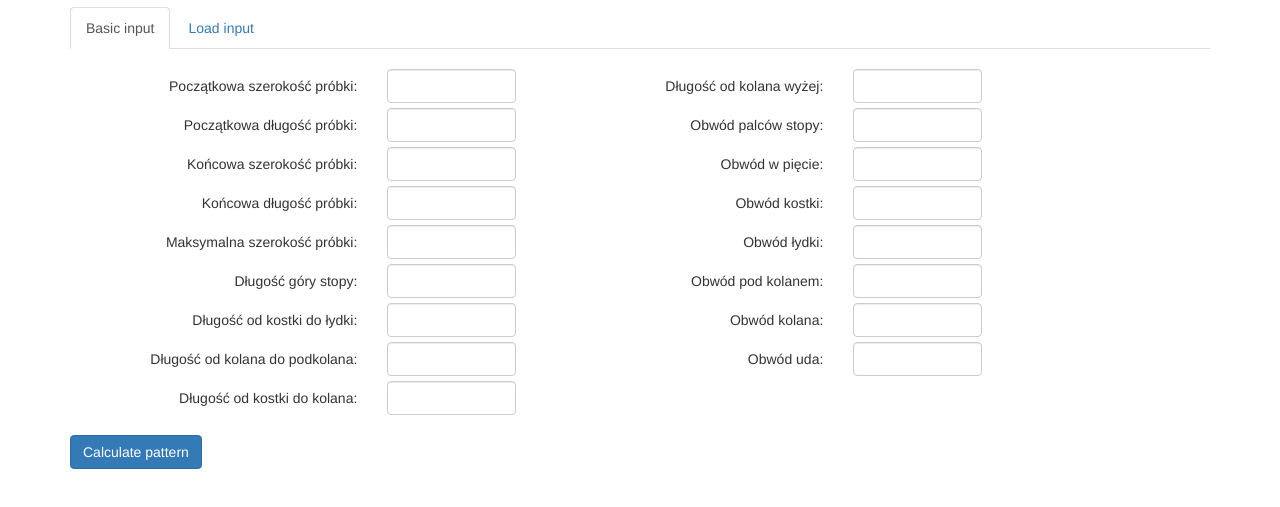
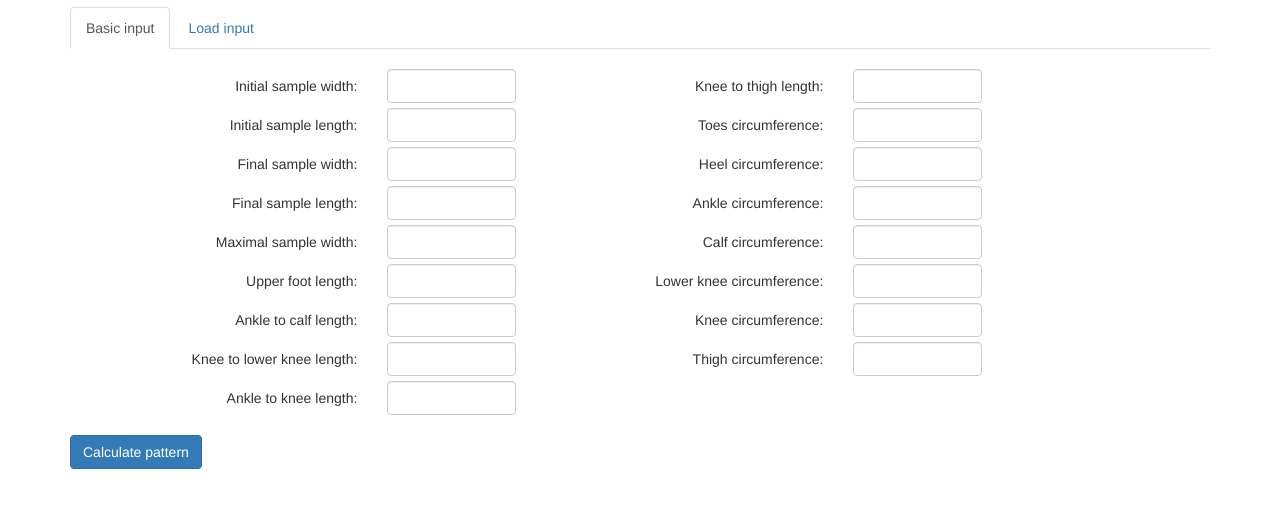
Before and after one commit to xix-century-girl/xix-century-girl.github.io, a plain HTML site: page apps/stockings.html in a window 1280 px wide. Shown: the part 63-570 px from the top of the page. Drawn offline with nearby package versions, Linux system fonts and the light colour scheme.

Commit message:
english labels

```diff
--- a/apps/stockings.html
+++ b/apps/stockings.html
@@ -13,41 +13,41 @@
 		<script src="../PatternAppTemplate/pattern-app-template.js"></script>
 		<script>
 			var inputDefinitions = [
-				new InputDefinition("pSzerProbki", "Początkowa szerokość próbki"),
-				new InputDefinition("pDlProbki", "Początkowa długość próbki"),
-				new InputDefinition("kSzerProbki", "Końcowa szerokość próbki"),
-				new InputDefinition("kDlProbki", "Końcowa długość próbki"),
-				new InputDefinition("maxSzerProbki", "Maksymalna szerokość próbki"),
-				new InputDefinition("dlGoryStopy", "Długość góry stopy"),
-				new InputDefinition("dlKostkaLydka", "Długość od kostki do łydki"),
-				new InputDefinition("dlKolanoPodkolano", "Długość od kolana do podkolana"),
-				new InputDefinition("dlKostkaKolano", "Długość od kostki do kolana"),
-				new InputDefinition("dlKolanoBrzeg", "Długość od kolana wyżej"),
-				new InputDefinition("obPalcow", "Obwód palców stopy"),
-				new InputDefinition("obPiety", "Obwód w pięcie"),
-				new InputDefinition("obKostki", "Obwód kostki"),
-				new InputDefinition("obLydki", "Obwód łydki"),
-				new InputDefinition("obPodkolanem", "Obwód pod kolanem"),
-				new InputDefinition("obKolana", "Obwód kolana"),
-				new InputDefinition("obUda", "Obwód uda")
+				new InputDefinition("pSzerProbki", "Initial sample width"),
+				new InputDefinition("pDlProbki", "Initial sample length"),
+				new InputDefinition("kSzerProbki", "Final sample width"),
+				new InputDefinition("kDlProbki", "Final sample length"),
+				new InputDefinition("maxSzerProbki", "Maximal sample width"),
+				new InputDefinition("dlGoryStopy", "Upper foot length"),
+				new InputDefinition("dlKostkaLydka", "Ankle to calf length"),
+				new InputDefinition("dlKolanoPodkolano", "Knee to lower knee length"),
+				new InputDefinition("dlKostkaKolano", "Ankle to knee length"),
+				new InputDefinition("dlKolanoBrzeg", "Knee to thigh length"),
+				new InputDefinition("obPalcow", "Toes circumference"),
+				new InputDefinition("obPiety", "Heel circumference"),
+				new InputDefinition("obKostki", "Ankle circumference"),
+				new InputDefinition("obLydki", "Calf circumference"),
+				new InputDefinition("obPodkolanem", "Lower knee circumference"),
+				new InputDefinition("obKolana", "Knee circumference"),
+				new InputDefinition("obUda", "Thigh circumference")
 			];
 
 			var outputDefinitions = [
-				new OutputDefinition("zmianaSzer", "Zmiana szerokości", function(v) { return v.kSzerProbki / v.pSzerProbki;}, "float"),
-				new OutputDefinition("zmianaDl", "Zmiana długości", function(v) { return v.kDlProbki / v.pDlProbki;}, "float"),
-				new OutputDefinition("maxZmianaSzer", "Maksymalna zmiana szerokości", function(v) { return v.maxSzerProbki / v.pSzerProbki;}, "float"),
-				new OutputDefinition("pDlGoryStopy", "Przeliczona długość góry stopy", function(v) { return v.dlGoryStopy / v.zmianaDl;}, "cm"),
-				new OutputDefinition("pDlKostkaLydka", "Przeliczona długość od kostki do łydki", function(v) { return v.dlKostkaLydka / v.zmianaDl;}, "cm"),
-				new OutputDefinition("pDlKolanoPodkolano", "Przeliczona długość od kolana do podkolana", function(v) { return v.dlKolanoPodkolano / v.zmianaDl;}, "cm"),
-				new OutputDefinition("pDlKostkaKolano", "Przeliczona długość od kostki do kolana", function(v) { return v.dlKostkaKolano / v.zmianaDl;}, "cm"),
-				new OutputDefinition("pDlKolanoBrzeg", "Przeliczona długość od kolana wyżej", function(v) { return v.dlKolanoBrzeg / v.zmianaDl;}, "cm"),
-				new OutputDefinition("pObPalcow", "Przeliczony obwód palców stopy", function(v) { return v.obPalcow / v.zmianaSzer;}, "cm"),
-				new OutputDefinition("pObPiety", "Przeliczony obwód w pięcie", function(v) { return v.obPiety / v.zmianaSzer;}, "cm"),
-				new OutputDefinition("pObKostki", "Przeliczony obwód kostki", function(v) { return Math.max(v.obPiety / v.maxZmianaSzer, v.obKostki / v.zmianaSzer);}, "cm"),
-				new OutputDefinition("pObLydki", "Przeliczony obwód łydki", function(v) { return v.obLydki / v.zmianaSzer;}, "cm"),
-				new OutputDefinition("pObPodkolanem", "Przeliczony obwód pod kolanem", function(v) { return v.obPodkolanem / v.zmianaSzer;}, "cm"),
-				new OutputDefinition("pObKolana", "Przeliczony obwód kolana", function(v) { return v.obKolana / v.zmianaSzer;}, "cm"),
-				new OutputDefinition("pObUda", "Przeliczony obwód uda", function(v) { return v.obUda / v.zmianaSzer;}, "cm"),
+				new OutputDefinition("zmianaSzer", "Width ratio", function(v) { return v.kSzerProbki / v.pSzerProbki;}, "float"),
+				new OutputDefinition("zmianaDl", "Length ratio", function(v) { return v.kDlProbki / v.pDlProbki;}, "float"),
+				new OutputDefinition("maxZmianaSzer", "Maximal width ratio", function(v) { return v.maxSzerProbki / v.pSzerProbki;}, "float"),
+				new OutputDefinition("pDlGoryStopy", "Calculated upper foot length", function(v) { return v.dlGoryStopy / v.zmianaDl;}, "cm"),
+				new OutputDefinition("pDlKostkaLydka", "Calculated ankle to calf length", function(v) { return v.dlKostkaLydka / v.zmianaDl;}, "cm"),
+				new OutputDefinition("pDlKolanoPodkolano", "Calculated knee to lower knee length", function(v) { return v.dlKolanoPodkolano / v.zmianaDl;}, "cm"),
+				new OutputDefinition("pDlKostkaKolano", "Calculated ankle to knee length", function(v) { return v.dlKostkaKolano / v.zmianaDl;}, "cm"),
+				new OutputDefinition("pDlKolanoBrzeg", "Calculated knee to thigh length", function(v) { return v.dlKolanoBrzeg / v.zmianaDl;}, "cm"),
+				new OutputDefinition("pObPalcow", "Calculated toes circumference", function(v) { return v.obPalcow / v.zmianaSzer;}, "cm"),
+				new OutputDefinition("pObPiety", "Calculated heel circumference", function(v) { return v.obPiety / v.zmianaSzer;}, "cm"),
+				new OutputDefinition("pObKostki", "Calculated ankle circumference", function(v) { return Math.max(v.obPiety / v.maxZmianaSzer, v.obKostki / v.zmianaSzer);}, "cm"),
+				new OutputDefinition("pObLydki", "Calculated calf circumference", function(v) { return v.obLydki / v.zmianaSzer;}, "cm"),
+				new OutputDefinition("pObPodkolanem", "Calculated lower knee circumference", function(v) { return v.obPodkolanem / v.zmianaSzer;}, "cm"),
+				new OutputDefinition("pObKolana", "Calculated knee circumference", function(v) { return v.obKolana / v.zmianaSzer;}, "cm"),
+				new OutputDefinition("pObUda", "Calculated thigh circumference", function(v) { return v.obUda / v.zmianaSzer;}, "cm"),
 				new OutputDefinition("BD", "BD", function(v) { return v.pDlKolanoBrzeg;}, "cm"),
 				new OutputDefinition("DF", "DF", function(v) { return v.pDlKolanoPodkolano;}, "cm"),
 				new OutputDefinition("DK", "DK", function(v) { return v.pDlKostkaKolano;}, "cm"),
```
